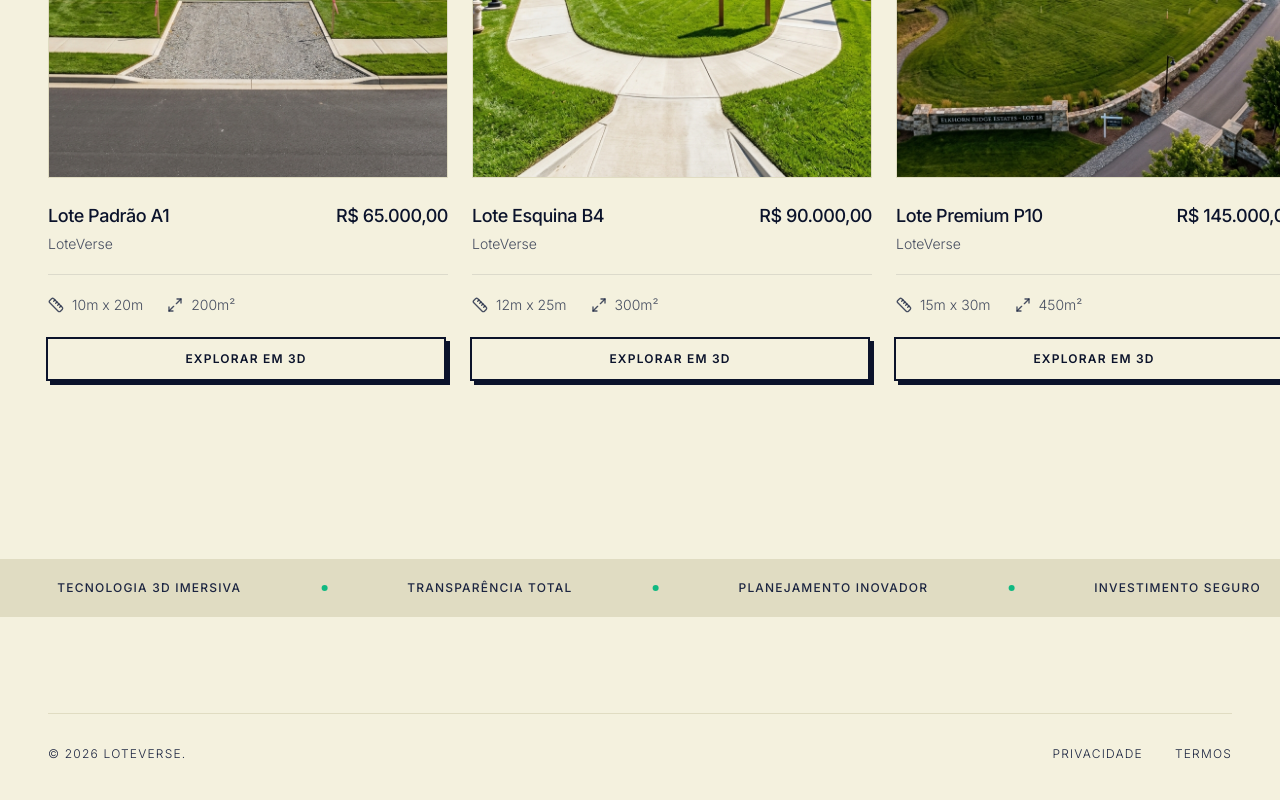
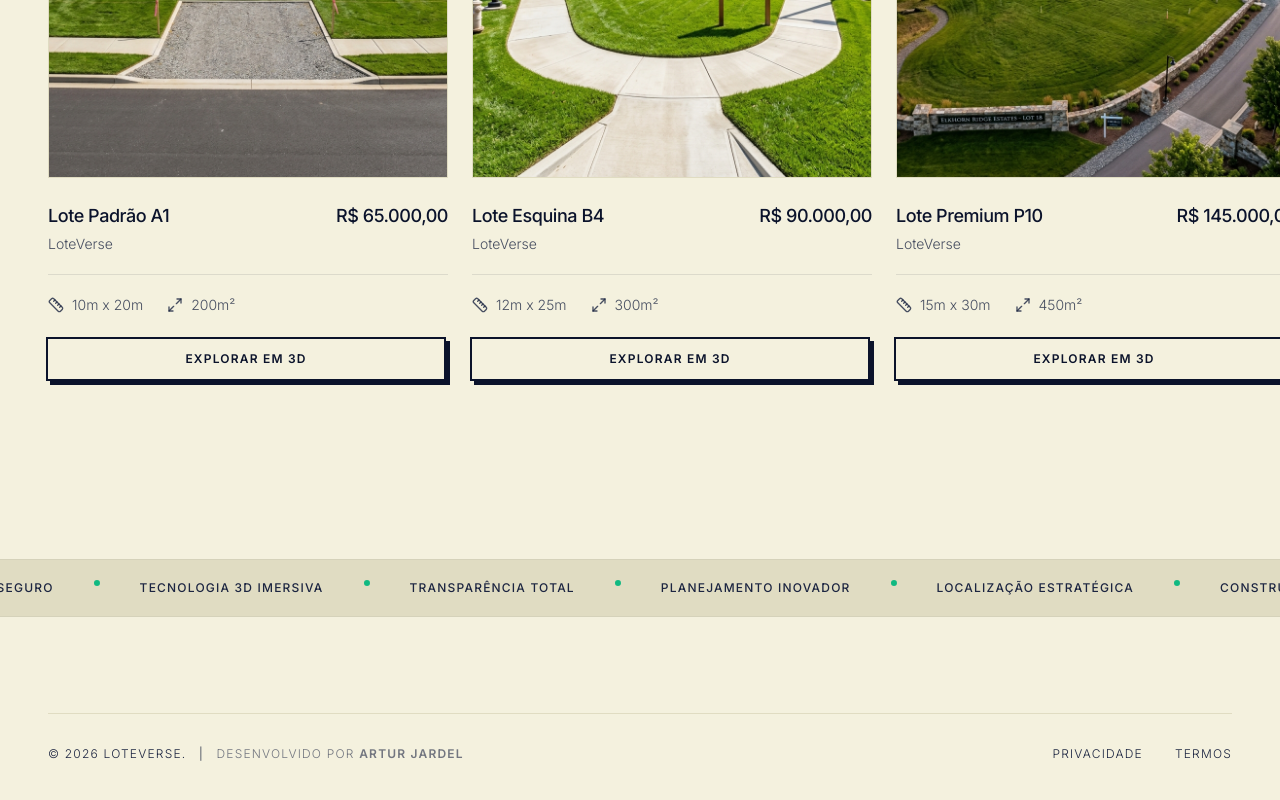
Before and after one commit to arturj9/loteverse, a React (Vite) app: page / in a window 1280 px wide. Shown: the part 1347-2147 px from the top of the page. Built offline with nearby package versions, Linux system fonts and the light colour scheme.

Commit message:
fix(layout): corrigir gap do marquee e adicionar creditos no footer

```diff
--- a/src/components/home/Marquee.tsx
+++ b/src/components/home/Marquee.tsx
@@ -1,20 +1,30 @@
 import React from 'react';
 
 export default function Marquee() {
+  const items = [
+    "Investimento Seguro",
+    "Tecnologia 3D Imersiva",
+    "Transparência Total",
+    "Planejamento Inovador",
+    "Localização Estratégica",
+    "Construa o Futuro"
+  ];
+
+
+  const allItems = [...items, ...items];
+  const duplicatedItems = [...allItems, ...allItems];
+
   return (
-    <div className="bg-brand-light-alt py-5 overflow-hidden flex items-center border-y border-brand-light-alt">
-      <div className="flex gap-12 md:gap-20 items-center text-xs uppercase tracking-widest font-medium text-brand-dark-alt whitespace-nowrap animate-[marquee_20s_linear_infinite]">
-        <span>Investimento Seguro</span>
-        <span className="w-1.5 h-1.5 bg-brand-accent rounded-full"></span>
-        <span>Tecnologia 3D Imersiva</span>
-        <span className="w-1.5 h-1.5 bg-brand-accent rounded-full"></span>
-        <span>Transparência Total</span>
-        <span className="w-1.5 h-1.5 bg-brand-accent rounded-full"></span>
-        <span>Planejamento Inovador</span>
-        <span className="w-1.5 h-1.5 bg-brand-accent rounded-full"></span>
-        <span>Investimento Seguro</span>
-        <span className="w-1.5 h-1.5 bg-brand-accent rounded-full"></span>
-        <span>Tecnologia 3D Imersiva</span>
+    <div className="bg-brand-light-alt py-5 overflow-hidden flex items-center border-y border-brand-dark/5 whitespace-nowrap">
+      <div className="animate-[marquee_120s_linear_infinite] inline-flex w-max">
+        {duplicatedItems.map((item, idx) => (
+          <React.Fragment key={idx}>
+            <span className="text-xs uppercase tracking-widest font-medium text-brand-dark-alt px-10">
+              {item}
+            </span>
+            <span className="w-1.5 h-1.5 bg-brand-accent rounded-full shrink-0"></span>
+          </React.Fragment>
+        ))}
       </div>
     </div>
   );
--- a/src/components/layout/Footer.tsx
+++ b/src/components/layout/Footer.tsx
@@ -4,7 +4,12 @@ export default function Footer() {
   return (
     <footer className="bg-brand-light pt-24 pb-12 px-6 md:px-12">
       <div className="max-w-[1400px] mx-auto border-t border-brand-light-alt pt-8 flex flex-col md:flex-row justify-between items-center gap-6">
-        <p className="text-xs text-brand-dark-alt font-light uppercase tracking-widest">© {new Date().getFullYear()} LoteVerse.</p>
+        <p className="text-xs text-brand-dark-alt font-light uppercase tracking-widest text-center md:text-left">
+          © {new Date().getFullYear()} LoteVerse. <span className="hidden md:inline mx-2">|</span> <br className="md:hidden" />
+          <span className="text-brand-dark-alt/60 mt-2 md:mt-0 inline-block">
+            Desenvolvido por <a href="https://www.arturjardel.com.br/" target="_blank" rel="noopener noreferrer" className="hover:text-brand-accent transition-colors font-bold">Artur Jardel</a>
+          </span>
+        </p>
         <div className="flex gap-8">
           <a className="text-xs text-brand-dark-alt hover:text-brand-accent font-light uppercase tracking-widest transition-colors" href="#">Privacidade</a>
           <a className="text-xs text-brand-dark-alt hover:text-brand-accent font-light uppercase tracking-widest transition-colors" href="#">Termos</a>
```
